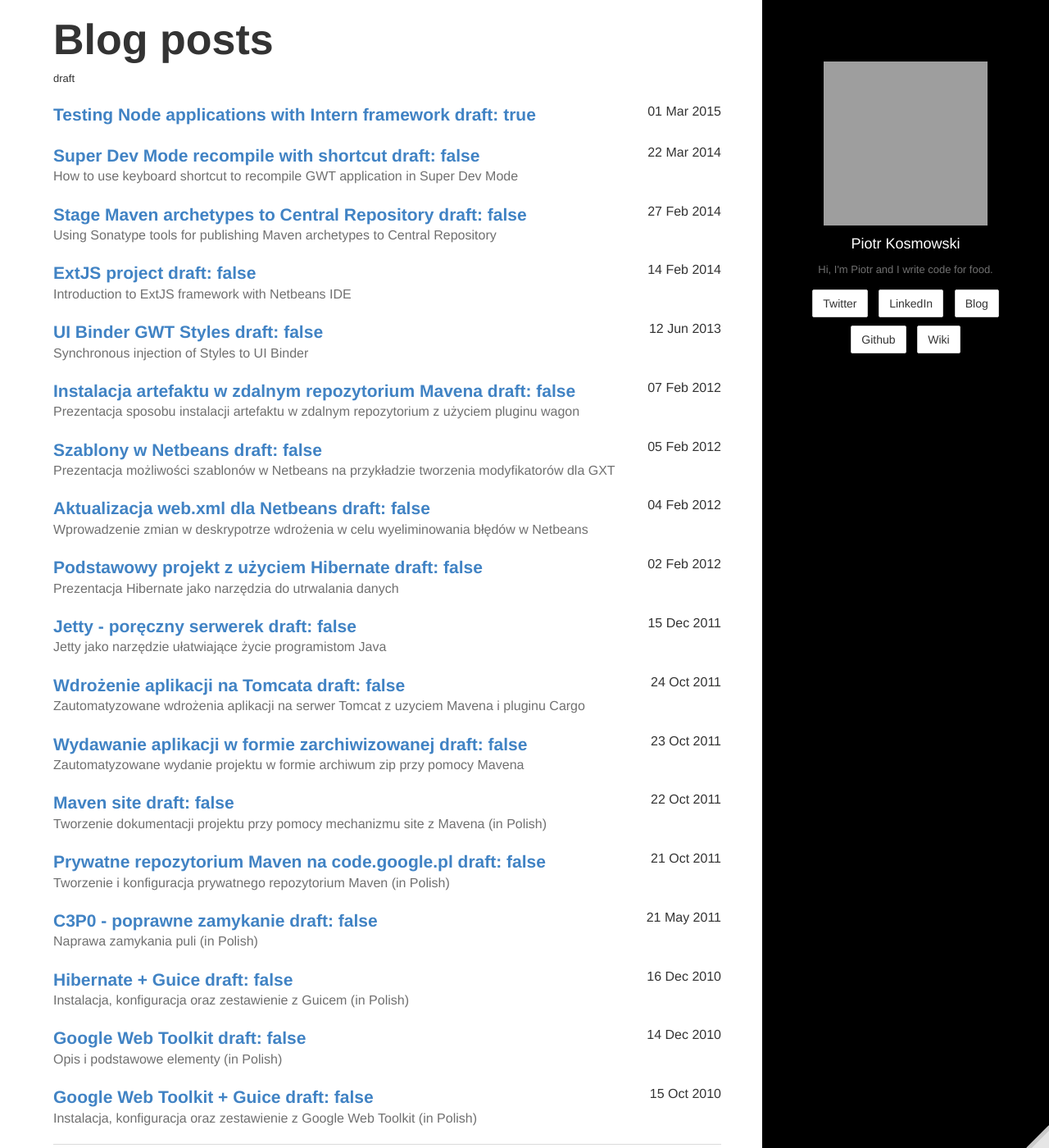
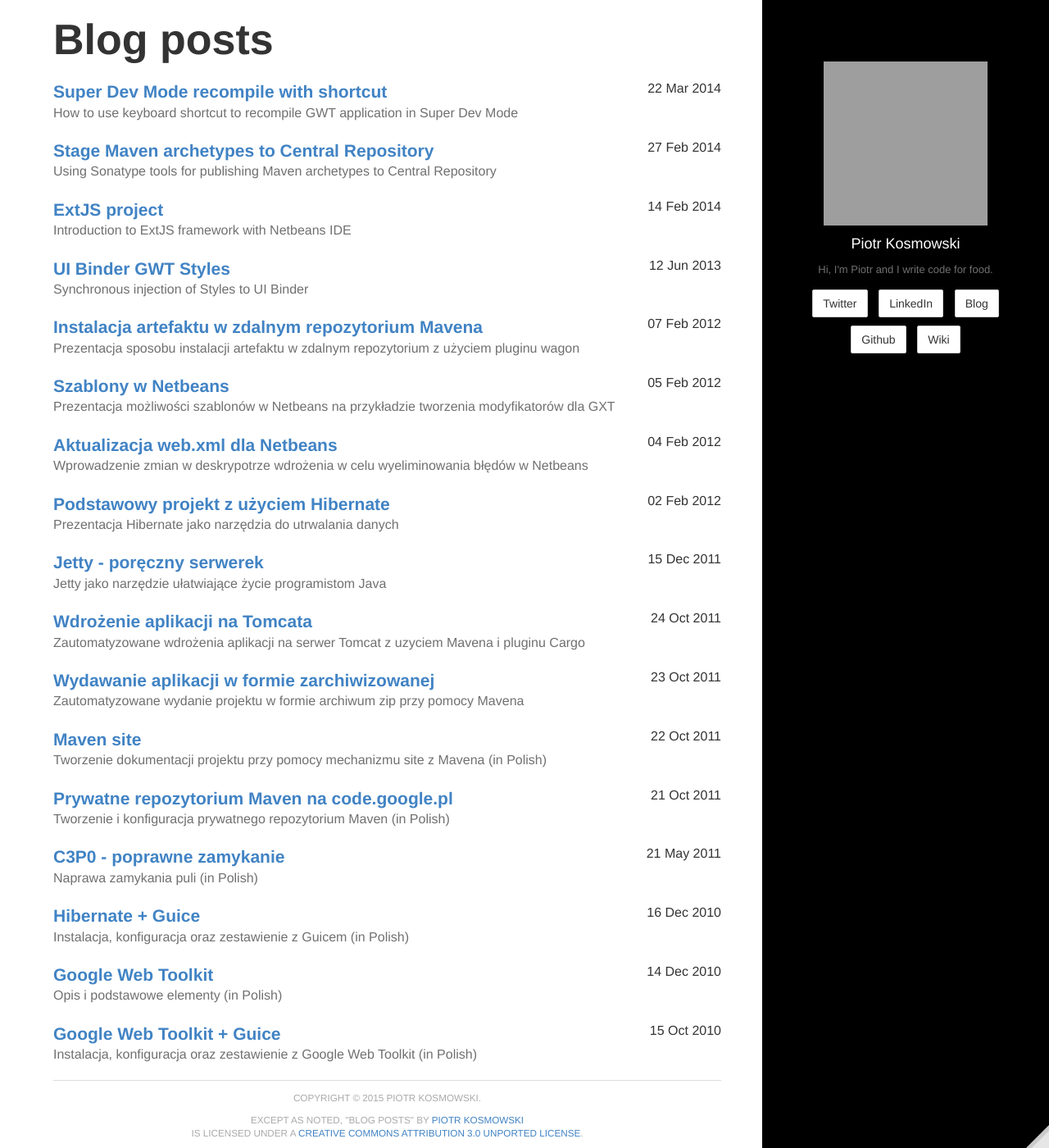
Before and after one commit to kospiotr/kospiotr.github.io, a Jekyll site: the page built from blog/index.html, in a window 1280 px wide and 1400 px high. Shown: the whole window at 82% size. Built offline with Jekyll 4.4.1, drawn with Linux system fonts in a browser that asks for light colours; Markdown is read by kramdown in place of the engine named in the settings; grey boxes are pictures that could not be loaded.

Commit message:
Update index.html

```diff
--- a/blog/index.html
+++ b/blog/index.html
@@ -6,16 +6,16 @@
 <div class="posts">
 
 {% for post in site.posts %}
-	{% if post.draft %}draft{% endif %}
+	{% if post.draft == false%}
 	<article class="post-list">
 		<header>
 			<span class="post-title">
-				<a href="{{ post.url }}">{{ post.title }} draft: {{post.draft}}</a>
+				<a href="{{ post.url }}">{{ post.title }}</a>
 			</span>
 			<time class="post-time" datetime="{{ post.date }}" data-updated="true">{{ post.date | date_to_string }}</time>
 		</header>
 		<p class="post-description">{{ post.description }}</p>
 	</article>
-
+	{% endif %}
 {% endfor %}
 </div>
```
